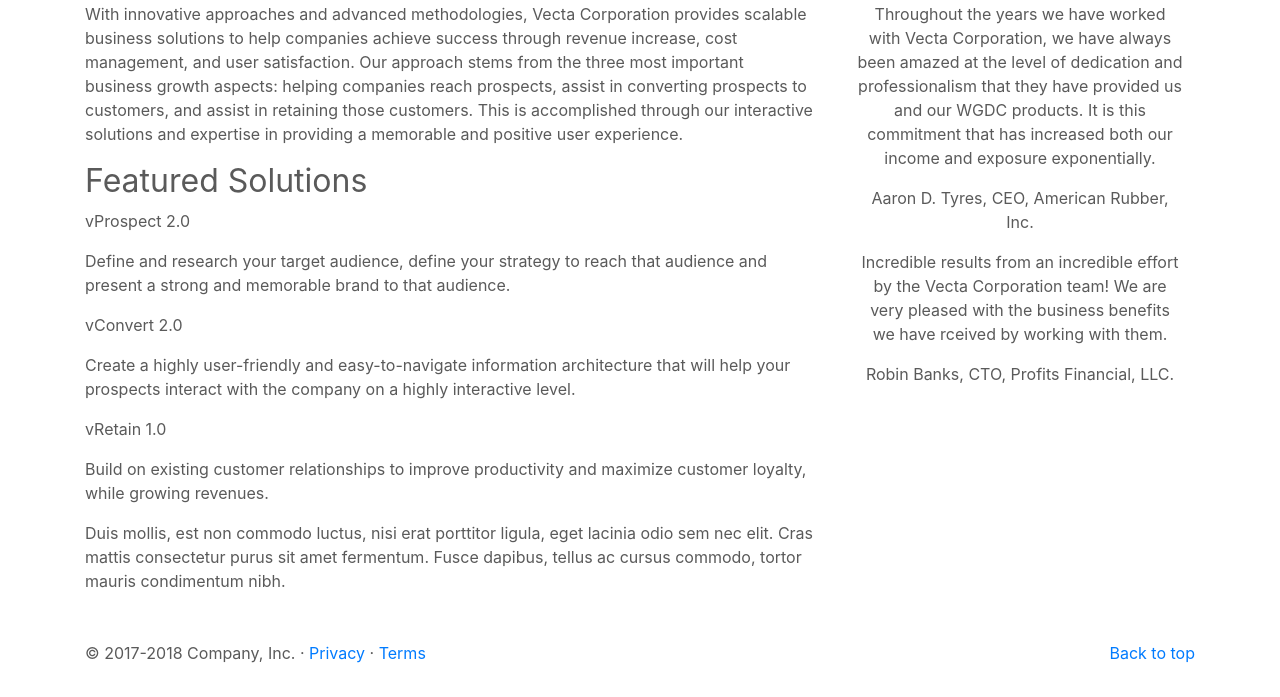
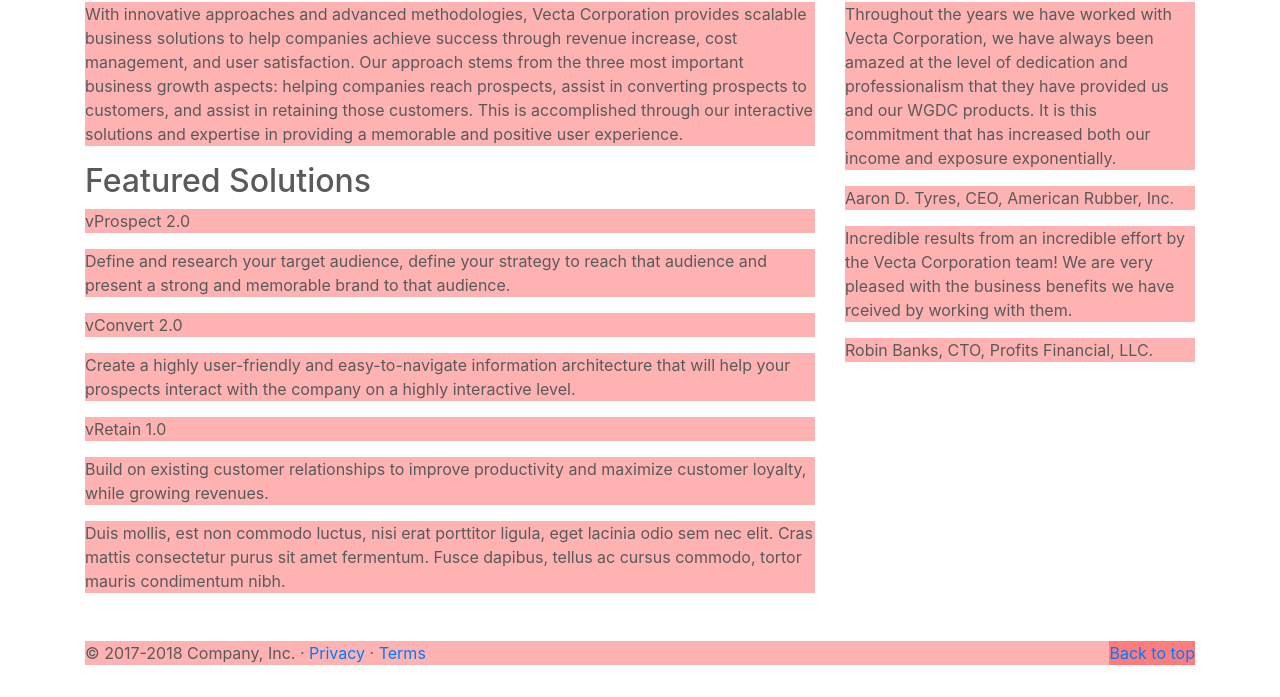
Before and after one commit to c44w/vectacorp, a plain HTML site: page index.html in a window 1280 px wide. Shown: the part 707-1404 px from the top of the page. Drawn offline with nearby package versions, Linux system fonts and the light colour scheme.

Commit message:
bugs fixed

```diff
--- a/css/styles.css
+++ b/css/styles.css
@@ -5,6 +5,8 @@
 footer {
     margin-top: 2rem;
 }
+p {background-color:rgba(255,0,0,0.3);}
+
 @media (min-width: 576px) {
 }
 @media (min-width: 768px) {
--- a/index.html
+++ b/index.html
@@ -103,7 +103,7 @@
       ================================================== -->
       <!-- Wrap the rest of the page in another container to center all the content. -->
 
-      <div class="container marketing">
+      <div class="container">
 
         <!-- Three columns of text below the carousel -->
         <div class="row">
@@ -122,7 +122,7 @@
             <p></p>
             <p>Duis mollis, est non commodo luctus, nisi erat porttitor ligula, eget lacinia odio sem nec elit. Cras mattis consectetur purus sit amet fermentum. Fusce dapibus, tellus ac cursus commodo, tortor mauris condimentum nibh.</p>
             </div><!-- /.col-lg-8 -->
-          <div class="col-lg-4 mr-auto">
+          <div class="col-lg-4">
             <h2>Testimonials</h2>
             <p>Throughout the years we have worked with Vecta Corporation, we have always been amazed at the level of dedication and professionalism that they have provided us and our WGDC products. It is this commitment that has increased both our income and exposure exponentially.</p>
             <p>Aaron D. Tyres, CEO, American Rubber, Inc.</p>
```
